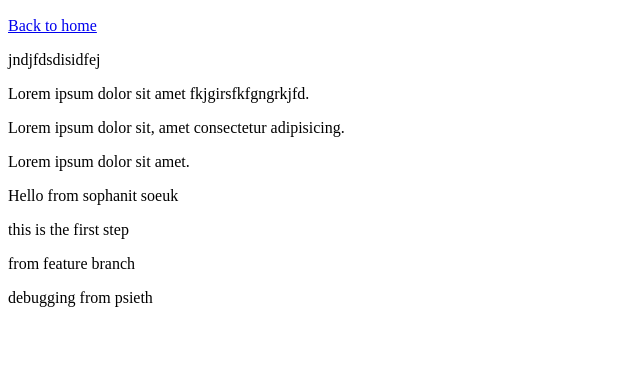
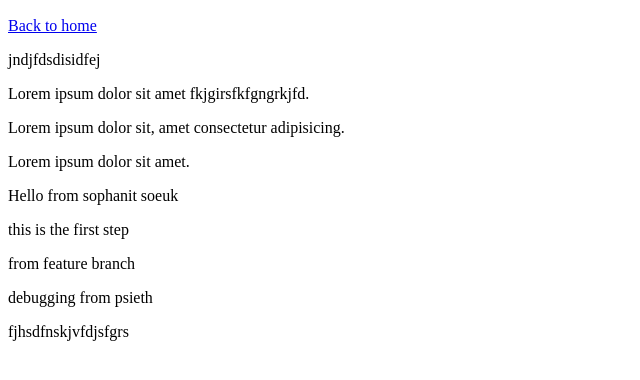
Before and after one commit to NutSakpiseth/Project-with-kboy, a plain HTML site: page HTML Fundamental/blog.html in a window 1280 px wide. Shown: the part 50-430 px from the top of the page, without its empty margins (0-640 px from the left). Drawn offline with Linux system fonts and the light colour scheme.

Commit message:
add new paragraph

```diff
--- a/HTML Fundamental/blog.html
+++ b/HTML Fundamental/blog.html
@@ -16,5 +16,6 @@
     <p>this is the first step</p>
     <p>from feature branch</p>
     <p>debugging from psieth</p>
+    <p>fjhsdfnskjvfdjsfgrs</p>
   </body>
 </html>
```
